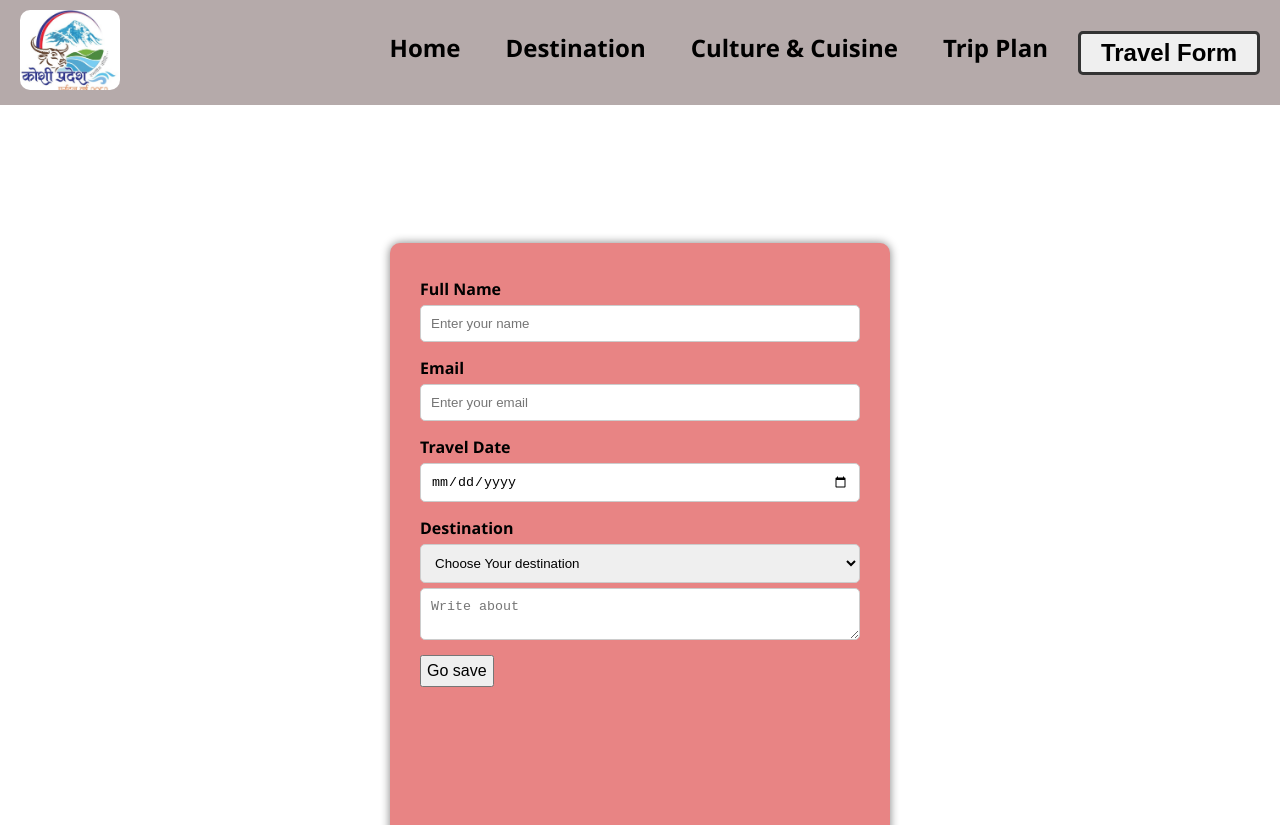
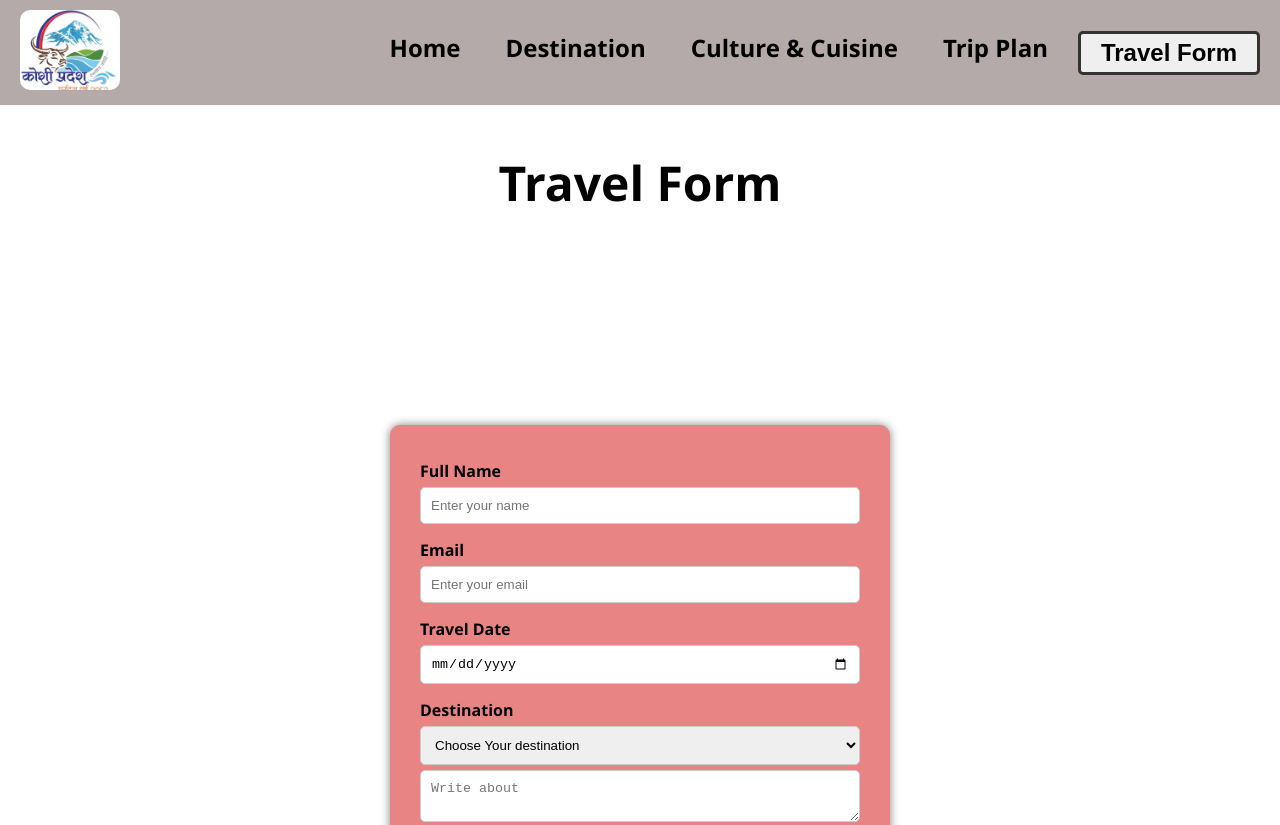
Before and after one commit to AK345623468/Koshi-Province, a plain HTML site: page travel.html in a window 1280 px wide. Shown: the top 825 px of the page. Drawn offline with Linux system fonts and the light colour scheme; files whose address does not match are found by name.

Commit message:
Update style.css

```diff
--- a/style.css
+++ b/style.css
@@ -202,8 +202,12 @@ html, body {
     font-size: 1rem;
 }
     /* Travel Form */
-.text h1{
-    text-align: center;
+.form-section h1{
+    align-items:center;
+    font-size:3rem;
+    text-align:center;
+    padding:150px 10px 10px;
+    margin:auto;
 }
 .form-group {
     background-color: rgb(232, 132, 132);
```
